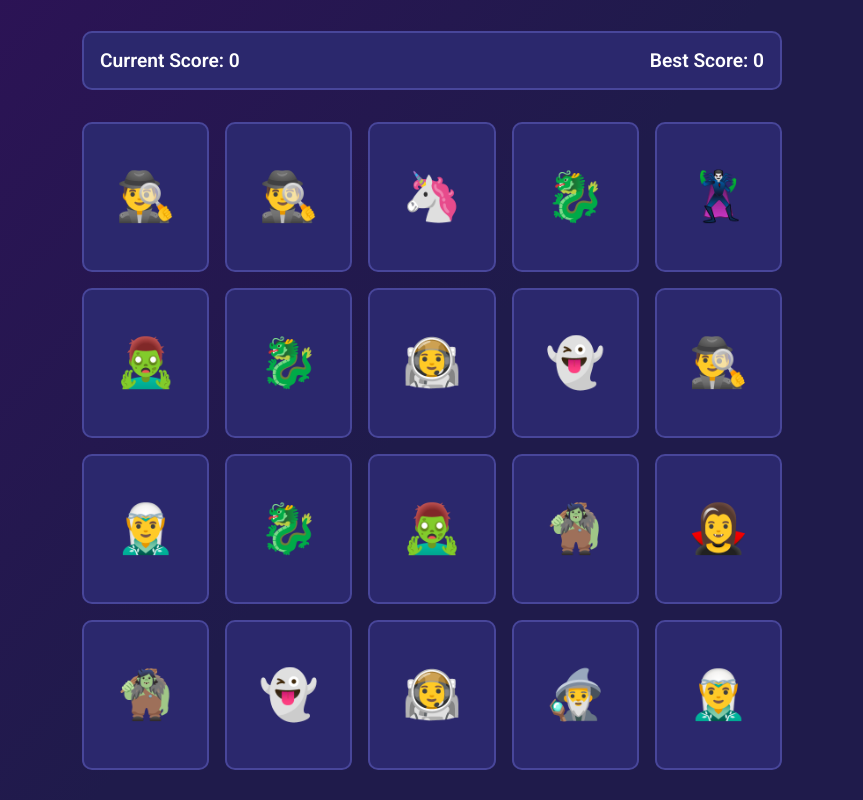
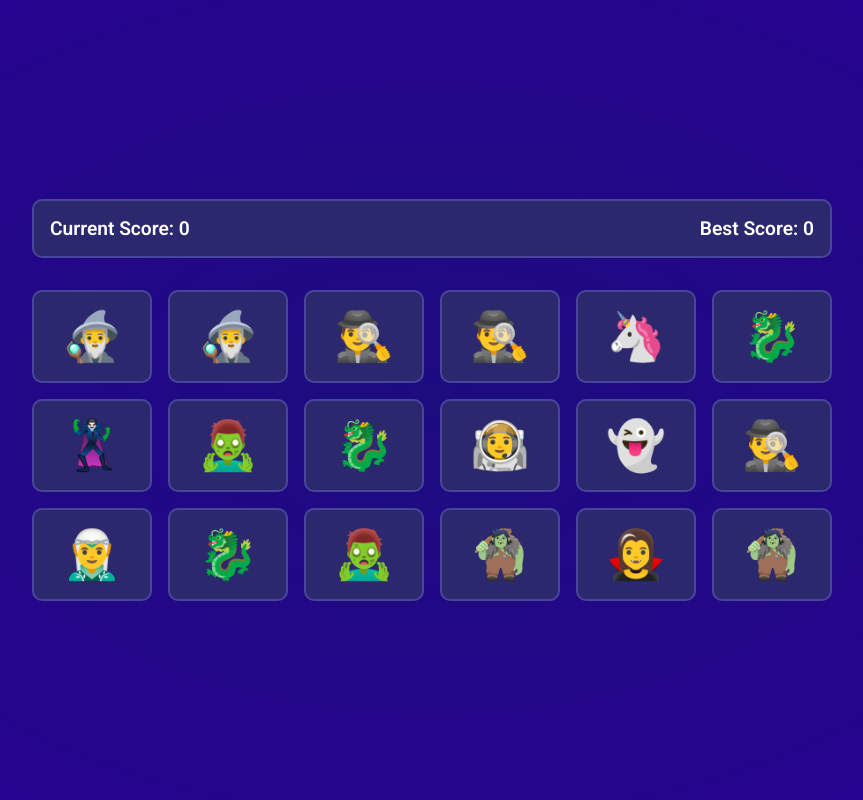
Before and after one commit to Kili196/Memory-Card, a React (Vite) app: page / in a window 1280 px wide. Shown: the whole page, without its empty margins (208-1071 px from the left). Built offline with nearby package versions, Linux system fonts and the light colour scheme.

Commit message:
make side resposnive

```diff
--- a/src/components/CardGrid.jsx
+++ b/src/components/CardGrid.jsx
@@ -22,7 +22,7 @@ const CardGrid = ({ cardOptions, handleCardClick }) => {
     return randomIdx;
   }
 
-  return <div className="memory-game__card-container">{generateCards(20)}</div>;
+  return <div className="memory-game__card-container">{generateCards(18)}</div>;
 };
 
 export default CardGrid;
--- a/src/style/App.css
+++ b/src/style/App.css
@@ -1,5 +1,7 @@
 .memory-game__container {
-  width: 700px;
+  margin: 10px;
+  width: 800px;
+  min-width: 100px;
 }
 
 /** CARD */
@@ -13,7 +15,6 @@
 }
 
 .memory-game__card--content {
-  height: 150px;
   display: flex;
   justify-content: center;
   align-items: center;
@@ -35,6 +36,16 @@
 
 .memory-game__card-container {
   display: grid;
-  grid-template-columns: 1fr 1fr 1fr 1fr 1fr;
+  grid-template-columns: repeat(auto-fit, minmax(110px, 1fr));
   gap: 1rem;
 }
+
+@media (max-width: 500px) {
+  .memory-game__card--content {
+    font-size: 2rem;
+  }
+
+  .memory-game__score-board {
+    font-size: 1rem;
+  }
+}
--- a/src/style/global.css
+++ b/src/style/global.css
@@ -20,12 +20,16 @@
   padding: 0;
 }
 
-body {
-  display: flex; /* Enable Flexbox */
-  justify-content: center; /* Center horizontally */
-  align-items: center; /* Center vertically */
-  min-height: 100vh; /* Ensure the body takes up the full viewport height */
-  margin: 0; /* Remove any default margins */
-  flex-direction: column;
-  background-image: linear-gradient(130deg, #2f1158, #1f1b4b, #1f1b4b);
+html,
+body,
+#root {
+  height: 100%;
+  width: 100%;
+  margin: 0;
+  padding: 0;
+  display: flex;
+  justify-content: center; /* center the container horizontally */
+  align-items: center; /* optional: center vertically */
+  background: radial-gradient(#1c0c7e, #290292); /* optional background */
+  font-family: "Roboto", sans-serif;
 }
```
